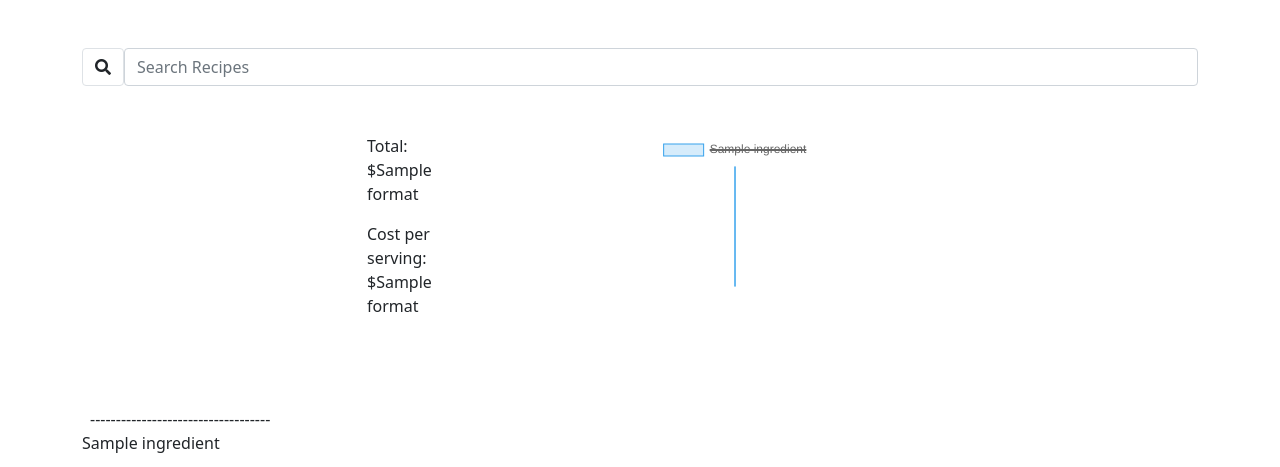
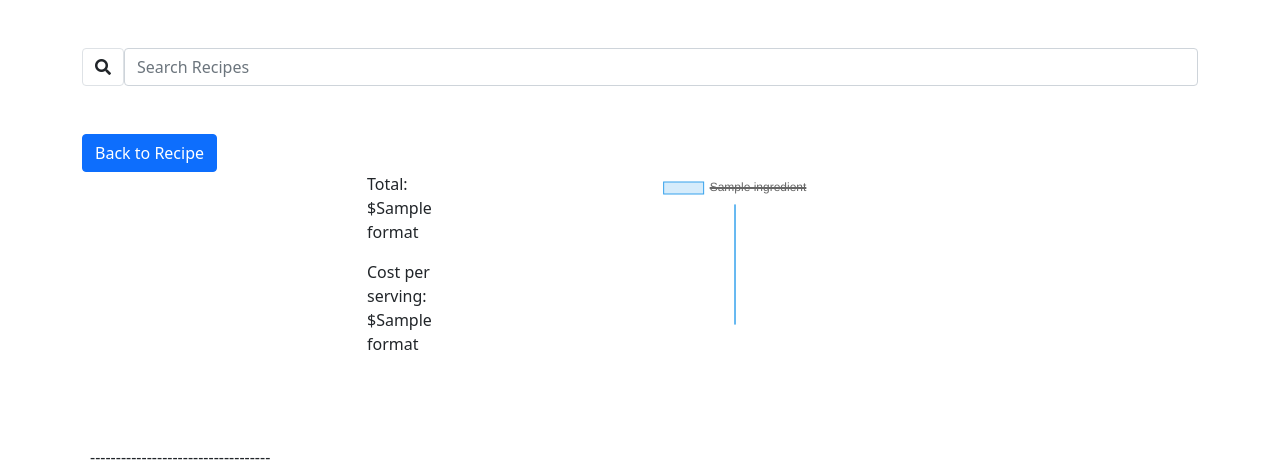
Before and after one commit to Thomfb3/capstone-1, a Flask app: template templates/user/recipe_price.html in a window 1280 px wide. Shown: the part 72-539 px from the top of the page. Run offline with Flask 2, Linux system fonts and the light colour scheme; the template is opened without the code that fills it: most values are stand-ins (such as "Sample title", 1, 10 or a date in 2020); some libraries are stand-ins or nearby versions.

Commit message:
Recipe UI buttons

```diff
--- a/app.py
+++ b/app.py
@@ -255,8 +255,8 @@ def show_recipe_nutrition(recipe_id):
 
     nutrition = response.json()
 
+    return render_template('user/recipe_nutrition.html', nutrition=nutrition, recipe_id=recipe_id)
 
-    return render_template('user/recipe_nutrition.html', nutrition=nutrition)
 
 
 
@@ -274,7 +274,8 @@ def show_recipe_price(recipe_id):
 
     price_format = "{dollar:.2f}"
 
-    return render_template('user/recipe_price.html', price=price, round=round, price_format=price_format)
+    return render_template('user/recipe_price.html', recipe_id=recipe_id, price=price, round=round, price_format=price_format)
+
 
 
 
--- a/templates/base.html
+++ b/templates/base.html
@@ -35,7 +35,9 @@
             <div class="collapse navbar-collapse justify-content-end" id="navbarNav">
               <ul class="navbar-nav">
 
+
                 {% if g.user %}
+                <a class="nav-link" href="/home">My Recipes</a>
 
                 <div class="btn-group align-items-center">
                   <div class="d-flex align-items-center profile-group" data-bs-toggle="dropdown" aria-expanded="false">
--- a/templates/user/recipe_nutrition.html
+++ b/templates/user/recipe_nutrition.html
@@ -4,7 +4,7 @@
 {% include 'includes/search.html' %}
 
 <div class="recipe-container container" id="recipe-container">
-
+        <a href="/recipe/{{recipe_id}}" class="btn btn-primary" >Back to Recipe</a>
     <div class="row">
         <div class="col-lg-1 offset-3">
             <p>carbs: <span id="carbs">{{nutrition.carbs}}</span></p>
--- a/templates/user/recipe_price.html
+++ b/templates/user/recipe_price.html
@@ -4,6 +4,7 @@
 {% include 'includes/search.html' %}
 
 <div class="recipe-container container" id="recipe-container">
+    <a href="/recipe/{{recipe_id}}" class="btn btn-primary" >Back to Recipe</a>
     <div class="row">
 
     <div class="col-lg-1 offset-3">
```
